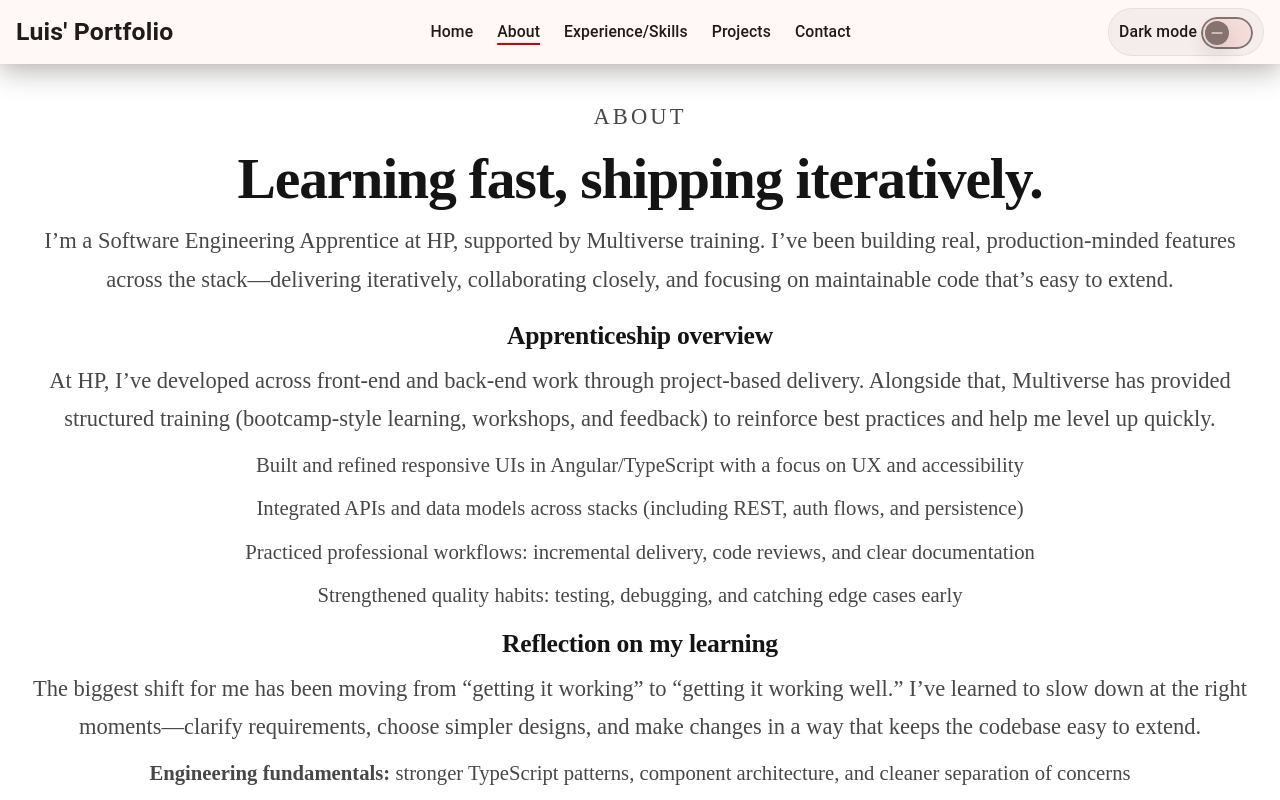
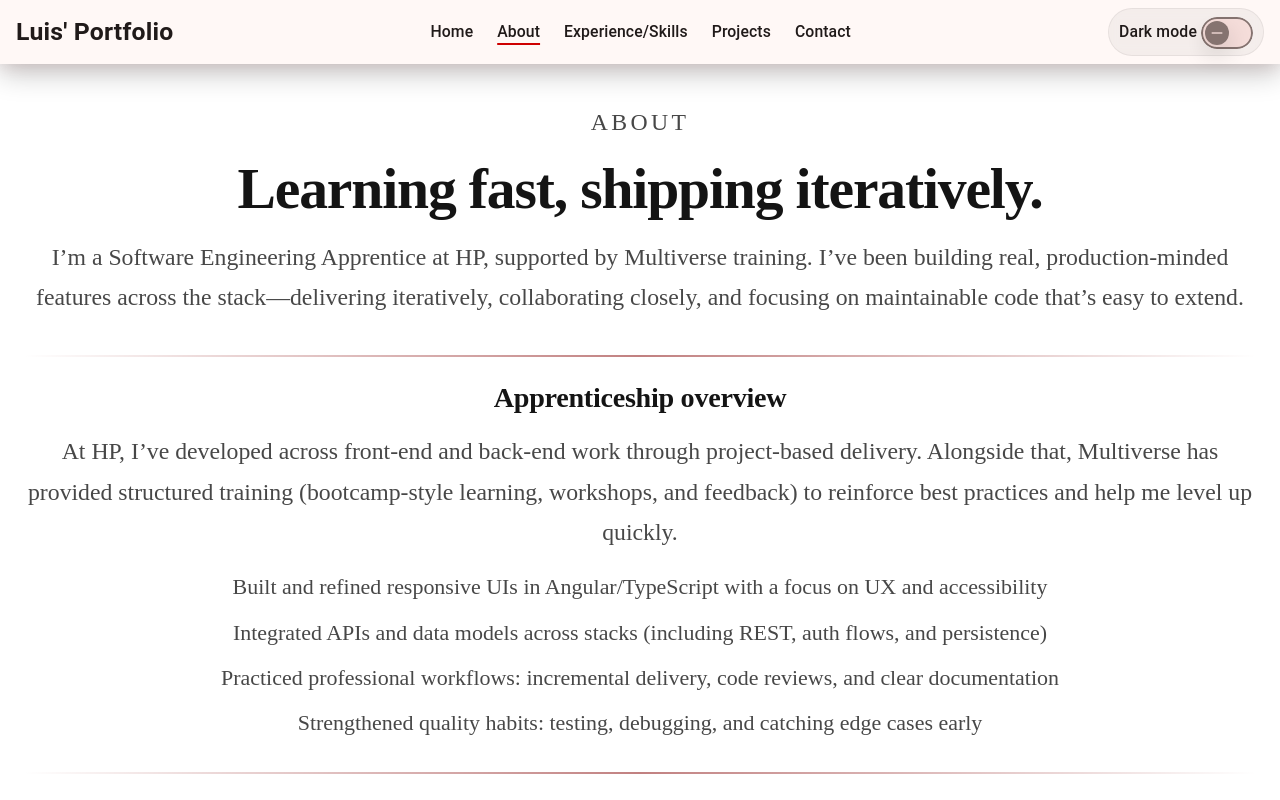
Before and after one commit to luisflores09/My-Portfolio, an Angular app: page /about in a window 1280 px wide. Shown: the top 800 px of the page. Built offline with nearby package versions, Linux system fonts and the light colour scheme.

Commit message:
updated styling

```diff
--- a/src/app/pages/contact/contact-page.component.scss
+++ b/src/app/pages/contact/contact-page.component.scss
@@ -72,12 +72,12 @@
   font-weight: 650;
   letter-spacing: -0.01em;
   color: var(--text-primary);
-  font-size: 1.05rem;
+  font-size: 1.12rem;
 }
 
 .contact-link {
   margin: 0;
-  font-size: 1.02rem;
+  font-size: 1.08rem;
   line-height: 1.35;
   max-width: 100%;
   display: inline-block;
@@ -125,7 +125,7 @@
 .resumeCard__lead {
   margin: 0;
   color: var(--text-secondary);
-  font-size: 1.05rem;
+  font-size: 1.12rem;
 }
 
 .resumeCard__actions {
--- a/src/app/pages/experience/experience-page.component.scss
+++ b/src/app/pages/experience/experience-page.component.scss
@@ -4,7 +4,7 @@
 	list-style: none;
 	color: var(--text-secondary);
 	line-height: 1.7;
-	font-size: 1.15rem;
+	font-size: 1.22rem;
 	display: grid;
 	gap: 8px;
 }
--- a/src/app/pages/projects/projects-page.component.scss
+++ b/src/app/pages/projects/projects-page.component.scss
@@ -125,7 +125,7 @@
   margin: 0;
   color: var(--text-secondary);
   line-height: 1.55;
-  font-size: 1.1rem;
+  font-size: 1.18rem;
 }
 
 .project__list {
@@ -133,8 +133,8 @@
   padding-left: 0;
   list-style: none;
   color: var(--text-secondary);
-  line-height: 1.6;
-  font-size: 1.1rem;
+  line-height: 1.65;
+  font-size: 1.18rem;
   display: grid;
   gap: 8px;
 }
@@ -143,7 +143,7 @@
   margin: 0;
   color: var(--text-secondary);
   line-height: 1.55;
-  font-size: 1.1rem;
+  font-size: 1.18rem;
 }
 
 .project__mediaGrid {
--- a/src/styles.scss
+++ b/src/styles.scss
@@ -100,7 +100,7 @@ svg {
 	margin: 0;
 	letter-spacing: -0.01em;
 	font-weight: 650;
-	font-size: clamp(1.35rem, 2vw, 1.8rem);
+	font-size: clamp(1.45rem, 2.2vw, 2.05rem);
 	line-height: 1.2;
 }
 
@@ -109,7 +109,7 @@ svg {
 	margin-inline: auto;
 	max-width: none;
 	line-height: 1.7;
-	font-size: 1.25rem;
+	font-size: 1.32rem;
 	color: var(--text-secondary);
 }
 
@@ -119,7 +119,7 @@ svg {
 	padding-left: 0;
 	list-style: none;
 	color: var(--text-secondary);
-	font-size: 1.15rem;
+	font-size: 1.22rem;
 	line-height: 1.7;
 	max-width: none;
 	display: grid;
@@ -136,8 +136,8 @@ svg {
 
 .hero {
 	display: grid;
-	gap: 12px;
-	padding: 10px 0 6px;
+	gap: 16px;
+	padding: 14px 0 8px;
 }
 
 .kicker {
@@ -149,22 +149,46 @@ svg {
 }
 
 .lead {
-	font-size: 1.45rem;
+	font-size: 1.55rem;
 	color: var(--text-secondary);
 }
 
 .section {
 	display: grid;
-	gap: 10px;
+	gap: 16px;
 }
 
 // Shared page layout utilities.
 .page {
 	display: grid;
-	gap: 16px;
+	gap: 30px;
 	width: 100%;
 	margin: 0;
 	padding-inline: 0;
+}
+
+// Section-to-section transitions (subtle, modern dividers).
+// Applies to every page that uses a `.page` container with multiple `<section>` siblings.
+.page > section + section {
+	position: relative;
+	padding-top: 26px;
+}
+
+.page > section + section::before {
+	content: '';
+	position: absolute;
+	top: 0;
+	left: 0;
+	right: 0;
+	height: 2px;
+	border-radius: 999px;
+	background: linear-gradient(
+		90deg,
+		transparent,
+		color-mix(in srgb, var(--mat-sys-primary) 55%, var(--card-border)),
+		transparent
+	);
+	opacity: 0.85;
 }
 
 .light-theme {
```
